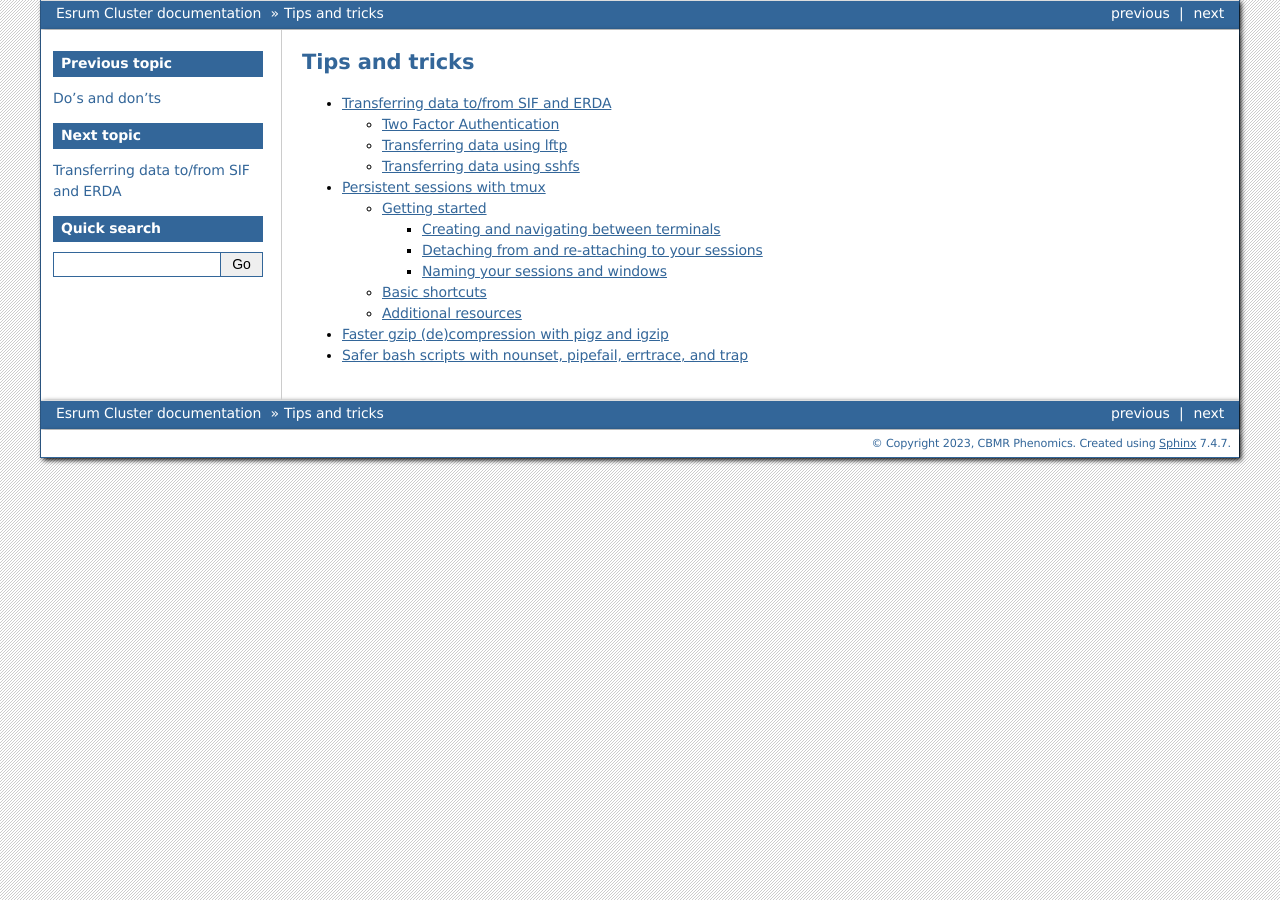
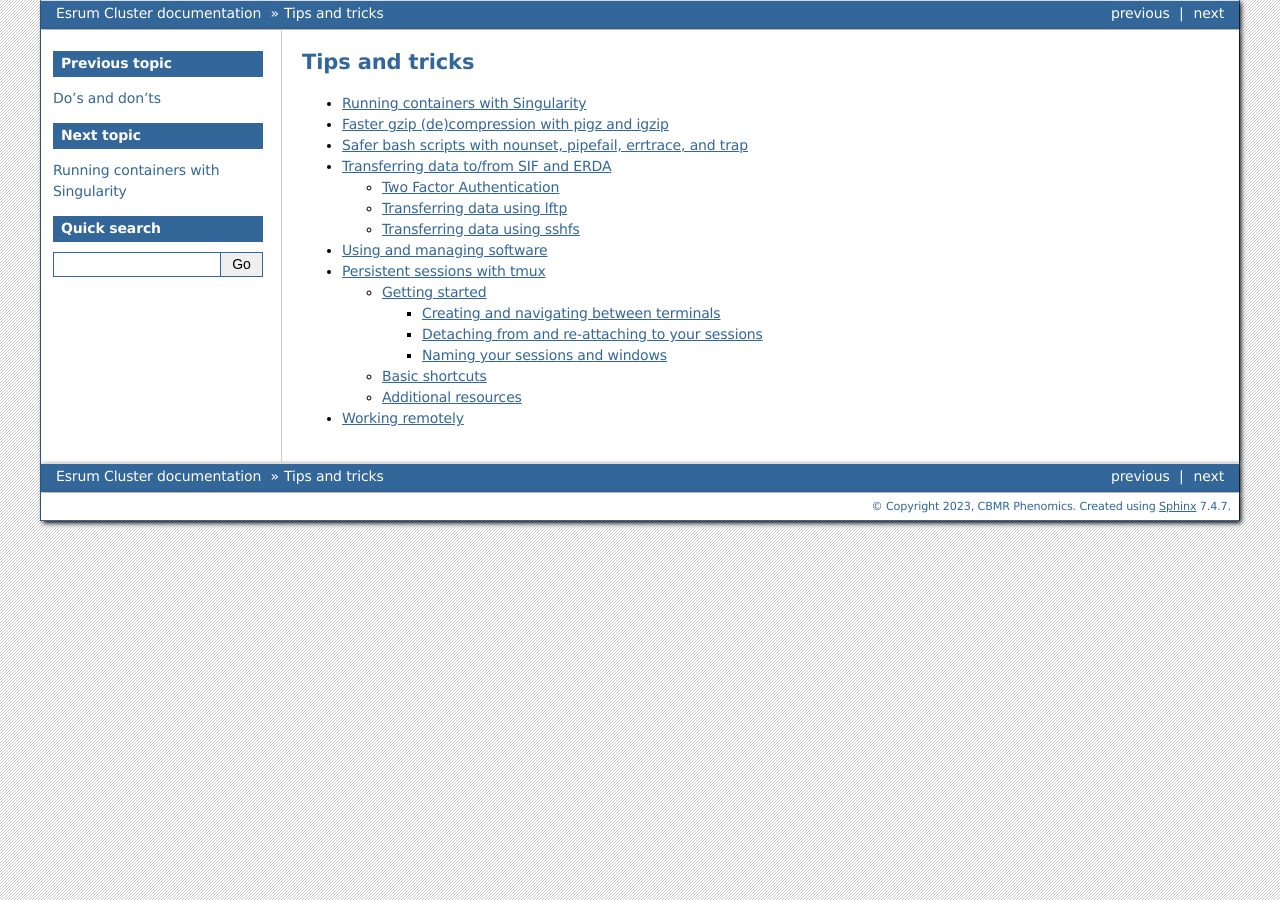
Before and after one commit to cbmrphenomics/cbmrphenomics.github.io, a Sphinx documentation site: the page built from esrum/source/tips_and_tricks/index.rst, in a window 1280 px wide. Built offline with Sphinx 7.4.7, drawn with Linux system fonts in a browser that asks for light colours.

Commit message:
add page skeletons

```diff
--- /dev/null
+++ b/esrum/source/tips_and_tricks/docker_containers.rst
@@ -0,0 +1,3 @@
+#####################################
+ Running containers with Singularity
+#####################################
--- a/esrum/source/tips_and_tricks/index.rst
+++ b/esrum/source/tips_and_tricks/index.rst
@@ -6,7 +6,10 @@
 
 .. toctree::
 
-   sif_and_erda
-   tmux
+   docker_containers
    faster_gzip
    safer_bash_scripts
+   sif_and_erda
+   software
+   tmux
+   working_remotely
--- /dev/null
+++ b/esrum/source/tips_and_tricks/software.rst
@@ -0,0 +1,3 @@
+#############################
+ Using and managing software
+#############################
--- /dev/null
+++ b/esrum/source/tips_and_tricks/working_remotely.rst
@@ -0,0 +1,3 @@
+##################
+ Working remotely
+##################
--- /dev/null
+++ b/esrum/source/usage/batch_jobs.rst
@@ -0,0 +1,3 @@
+####################
+ Running batch jobs
+####################
--- a/esrum/source/usage/index.rst
+++ b/esrum/source/usage/index.rst
@@ -10,5 +10,6 @@
    connecting
    welcome_to_esrum
    running_jobs
+   batch_jobs
    modules
    dos_and_donts
```
